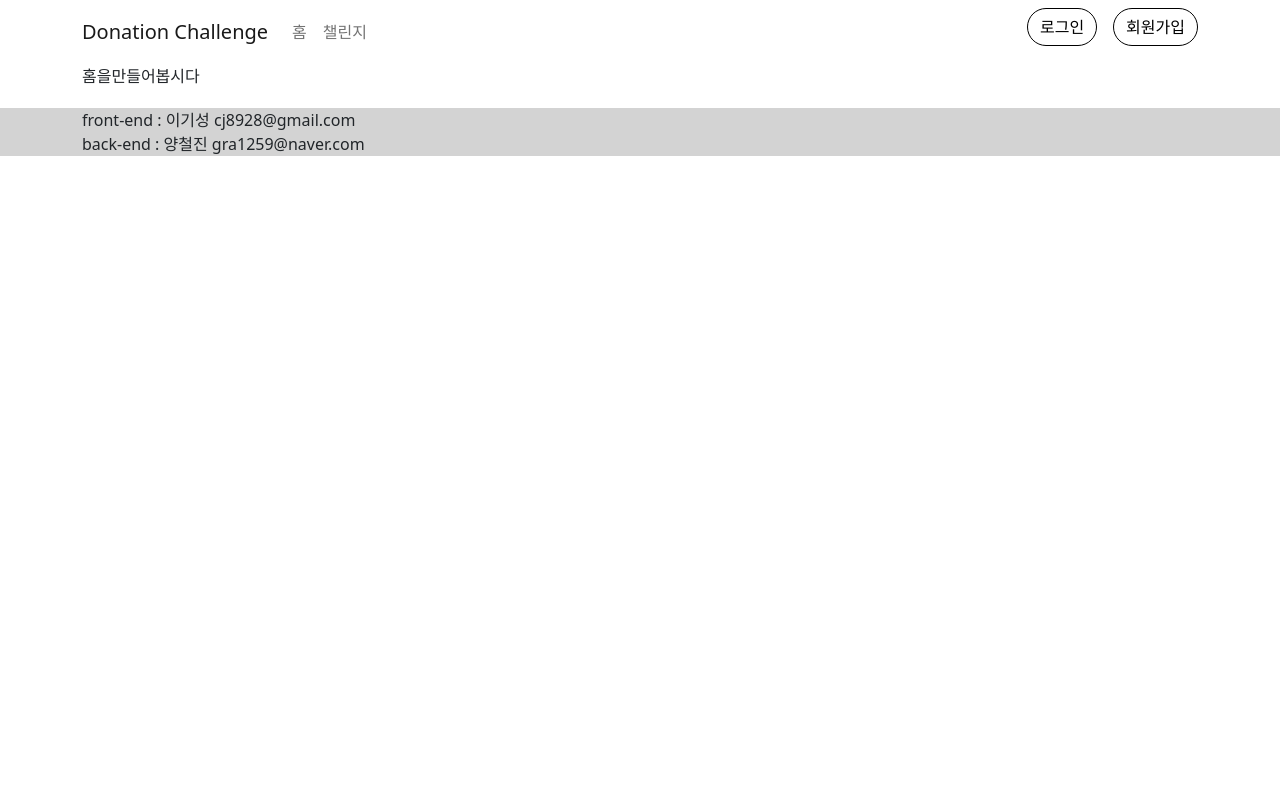
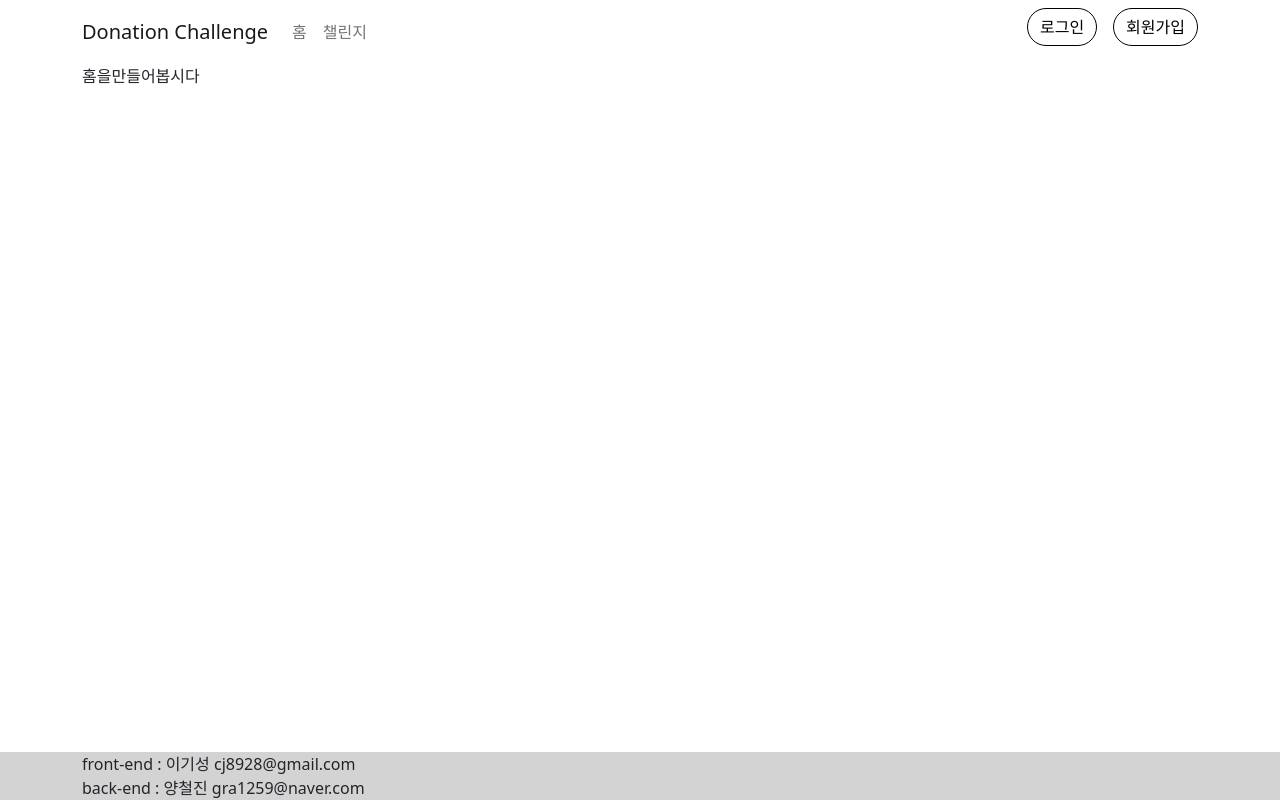
Before and after one commit to Leekee0905/DonationChallenge, a React (Create React App) app: page / in a window 1280 px wide. Built offline with nearby package versions, Linux system fonts and the light colour scheme.

Commit message:
페이지 너비 조정

```diff
--- a/src/App.css
+++ b/src/App.css
@@ -36,3 +36,13 @@
     transform: rotate(360deg);
   }
 }
+
+#wrapper{
+  display: flex;
+  flex-direction: column;
+  height: 100vh;
+}
+
+.main-content{
+  flex: 1;
+}
--- a/src/App.js
+++ b/src/App.js
@@ -9,22 +9,26 @@ import Challenge from './pages/challengepage/Challenge';
 import ChallengeUpload from './pages/challengepage/ChallengeUpload';
 import ChallengeDetail from './pages/challengepage/ChallengeDetail';
 import Footer from './layout/Footer';
+import NotFound from './pages/NotFound';
 
 
 
 function App() {
   return (
-    <div>
+    <div id='wrapper'>
         <Header />
+        <div className='main-content'>
           <Routes>
-          <Route path='/*' element={<Home />} />
+            <Route path='/' element={<Home />} />
             <Route path='/member/new' element={<Signup />} />
             <Route path='/member/login' element={<Login />} />
             <Route path='/mypage/*' element={<Mypage />} />
             <Route path='/challenge/list/*' element={<Challenge />} />
             <Route path='/challenge/upload' element={<ChallengeUpload />}/>
             <Route path='/challenge/:id' element={<ChallengeDetail />}/>
+            <Route path='/*' element={<NotFound/>}/>
           </Routes>
+        </div>
         <Footer />
     </div>
   );
--- a/src/index.css
+++ b/src/index.css
@@ -11,3 +11,8 @@ code {
   font-family: source-code-pro, Menlo, Monaco, Consolas, 'Courier New',
     monospace;
 }
+
+html, body{
+  min-height: 100vh;
+
+}
```
Lines whose indentation alone changed are shown as unchanged.
